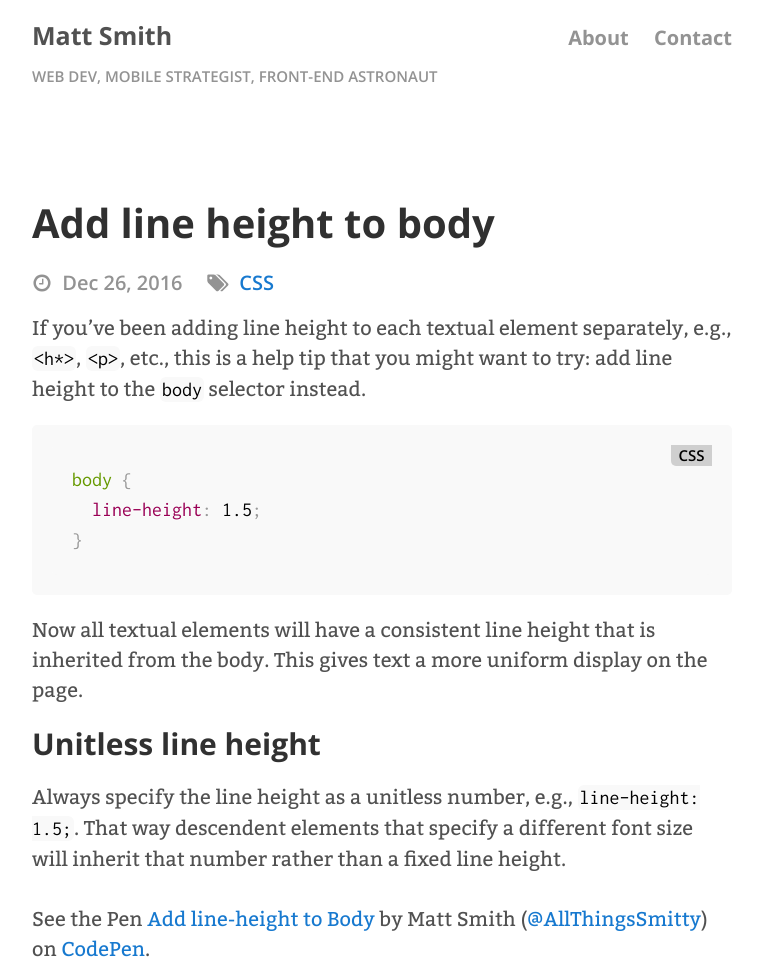
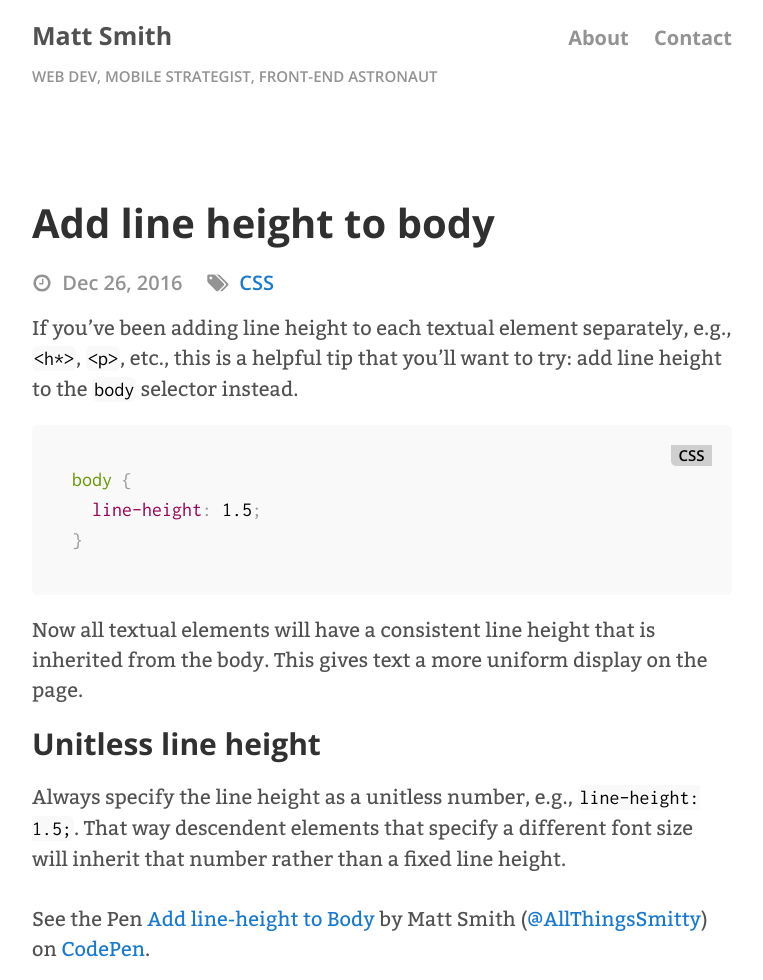
Before and after one commit to AllThingsSmitty/allthingssmitty.github.io, a Jekyll site: the page built from _posts/2016-12-26-add-line-height-to-body copy.md, in a window 1280 px wide, cut to the strip 0-980 px from the top of the page. Shown: the whole strip, without its empty margins (258-1021 px from the left). Built offline with Jekyll 4.4.1, drawn with Linux system fonts in a browser that asks for light colours; comment, search, counter and statistics services are not loaded.

Commit message:
Minor edit

````diff
--- a/_posts/2016-12-26-add-line-height-to-body copy.md
+++ b/_posts/2016-12-26-add-line-height-to-body copy.md
@@ -7,7 +7,7 @@ tags: [CSS]
 comments: true
 ---
 
-If you've been adding line height to each textual element separately, e.g., `<h*>`, `<p>`, etc., this is a help tip that you might want to try: add line height to the `body` selector instead.
+If you've been adding line height to each textual element separately, e.g., `<h*>`, `<p>`, etc., this is a helpful tip that you'll want to try: add line height to the `body` selector instead.
 
 ```css
 body {
````
